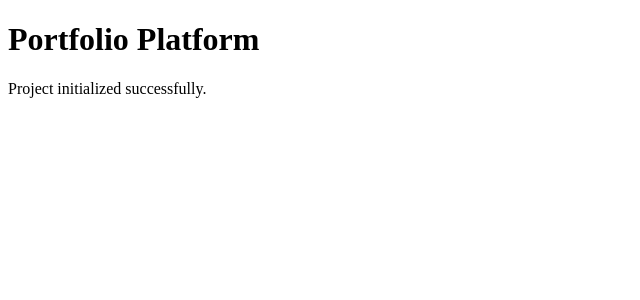
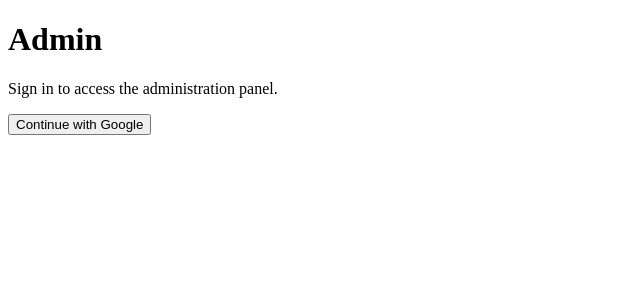
Before and after one commit to JasonQuesada/Portfolio-Platform, a React (Vite) app in the folder client/: page /admin in a window 1280 px wide. Shown: the top 300 px of the page, without its empty margins (0-640 px from the left). Built offline with nearby package versions, Linux system fonts and the light colour scheme; no server answers.

Commit message:
feat: add admin route and authentication page

```diff
--- a/client/package.json
+++ b/client/package.json
@@ -12,7 +12,8 @@
   "dependencies": {
     "firebase": "^12.18.0",
     "react": "^19.1.1",
-    "react-dom": "^19.1.1"
+    "react-dom": "^19.1.1",
+    "react-router-dom": "^7.18.2"
   },
   "devDependencies": {
     "@vitejs/plugin-react": "^5.0.2",
--- a/client/src/App.jsx
+++ b/client/src/App.jsx
@@ -1,12 +1,26 @@
-import appConfig from '@/config/app.config'
+import { BrowserRouter, Route, Routes } from 'react-router-dom';
 
-function App() {
+import appConfig from '@/config/app.config';
+import AdminPage from '@/pages/admin/AdminPage';
+
+function HomePage() {
   return (
     <main>
       <h1>{appConfig.name}</h1>
       <p>Project initialized successfully.</p>
     </main>
-  )
+  );
 }
 
-export default App
+function App() {
+  return (
+    <BrowserRouter>
+      <Routes>
+        <Route path="/" element={<HomePage />} />
+        <Route path="/admin" element={<AdminPage />} />
+      </Routes>
+    </BrowserRouter>
+  );
+}
+
+export default App;
--- /dev/null
+++ b/client/src/pages/admin/AdminPage.jsx
@@ -0,0 +1,44 @@
+import { useAuth } from '@/context/AuthContext';
+
+function AdminPage() {
+  const {
+    user,
+    loading,
+    isAuthenticated,
+    signIn,
+    signOut,
+  } = useAuth();
+
+  if (loading) {
+    return <p>Checking authentication...</p>;
+  }
+
+  if (!isAuthenticated) {
+    return (
+      <main>
+        <h1>Admin</h1>
+        <p>Sign in to access the administration panel.</p>
+
+        <button type="button" onClick={signIn}>
+          Continue with Google
+        </button>
+      </main>
+    );
+  }
+
+  return (
+    <main>
+      <h1>Admin</h1>
+
+      <p>
+        Signed in as <strong>{user.email}</strong>
+      </p>
+
+      <button type="button" onClick={signOut}>
+        Sign out
+      </button>
+    </main>
+  );
+}
+
+export default AdminPage;
```
Also changed, not shown: 1 other file (tests, documents, lock files or other folders).
